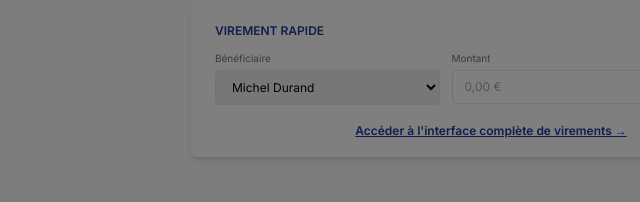
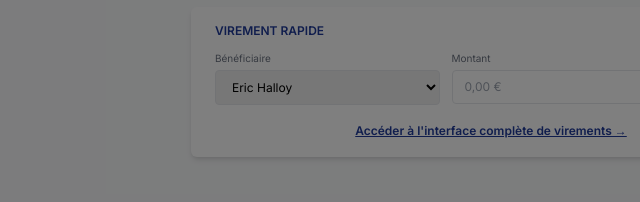
Before and after one commit to banquelcllyon/online, a plain HTML site: page compte.html in a window 1280 px wide. Shown: the part 569-771 px from the top of the page, 149-789 px from the left. Drawn offline with nearby package versions, Linux system fonts and the light colour scheme.

Commit message:
Add files via upload

```diff
--- a/compte.html
+++ b/compte.html
@@ -151,7 +151,7 @@
             <div class="flex-1">
               <label class="block text-[10px] text-gray-500 mb-1">Bénéficiaire</label>
               <select class="w-full border border-gray-200 rounded px-3 py-2 text-xs">
-                <option>Michel Durand</option>
+                <option>Eric Halloy</option>
                 <option>EDF</option>
                 <option>Free Telecom</option>
               </select>
```
